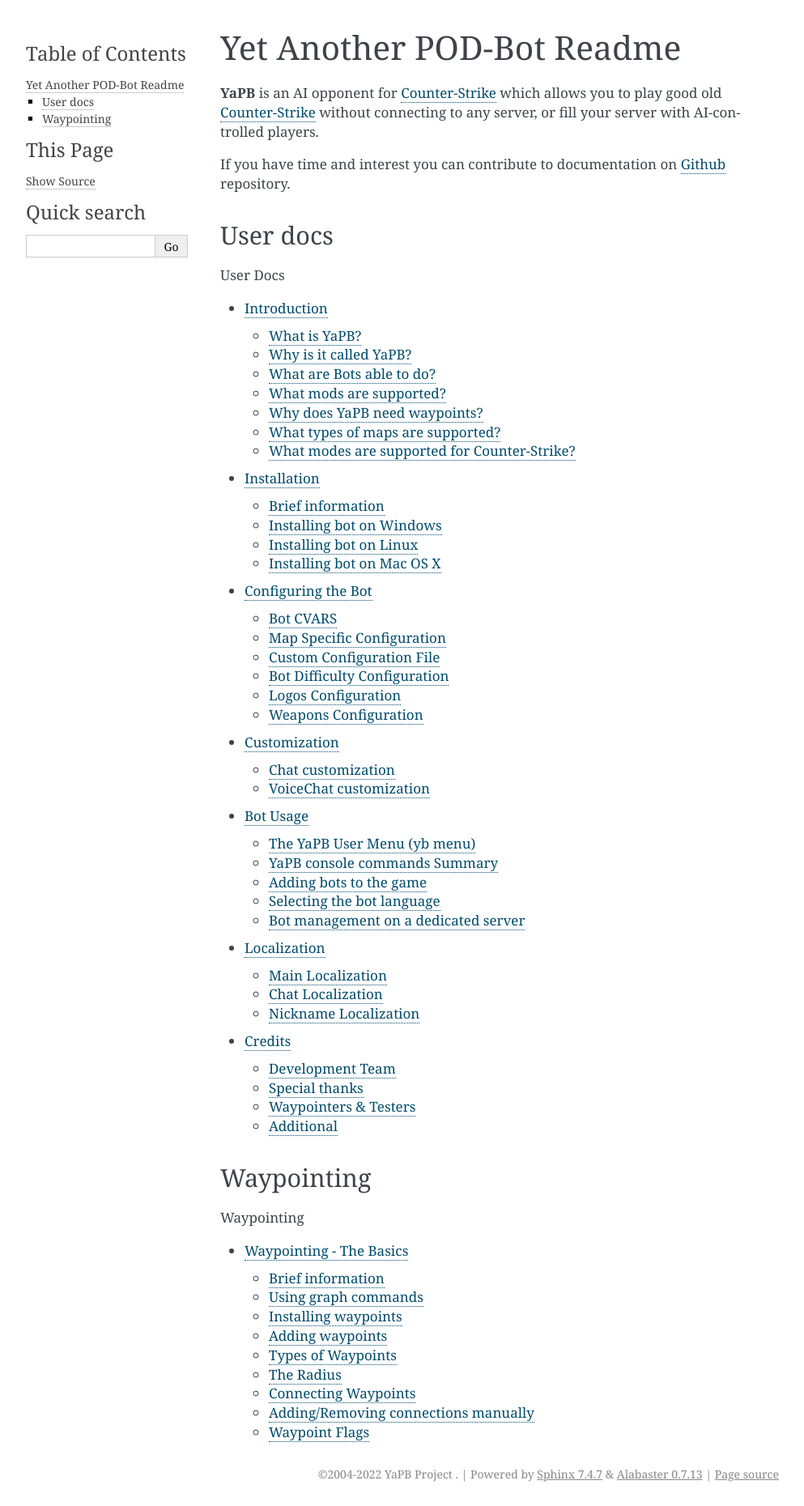
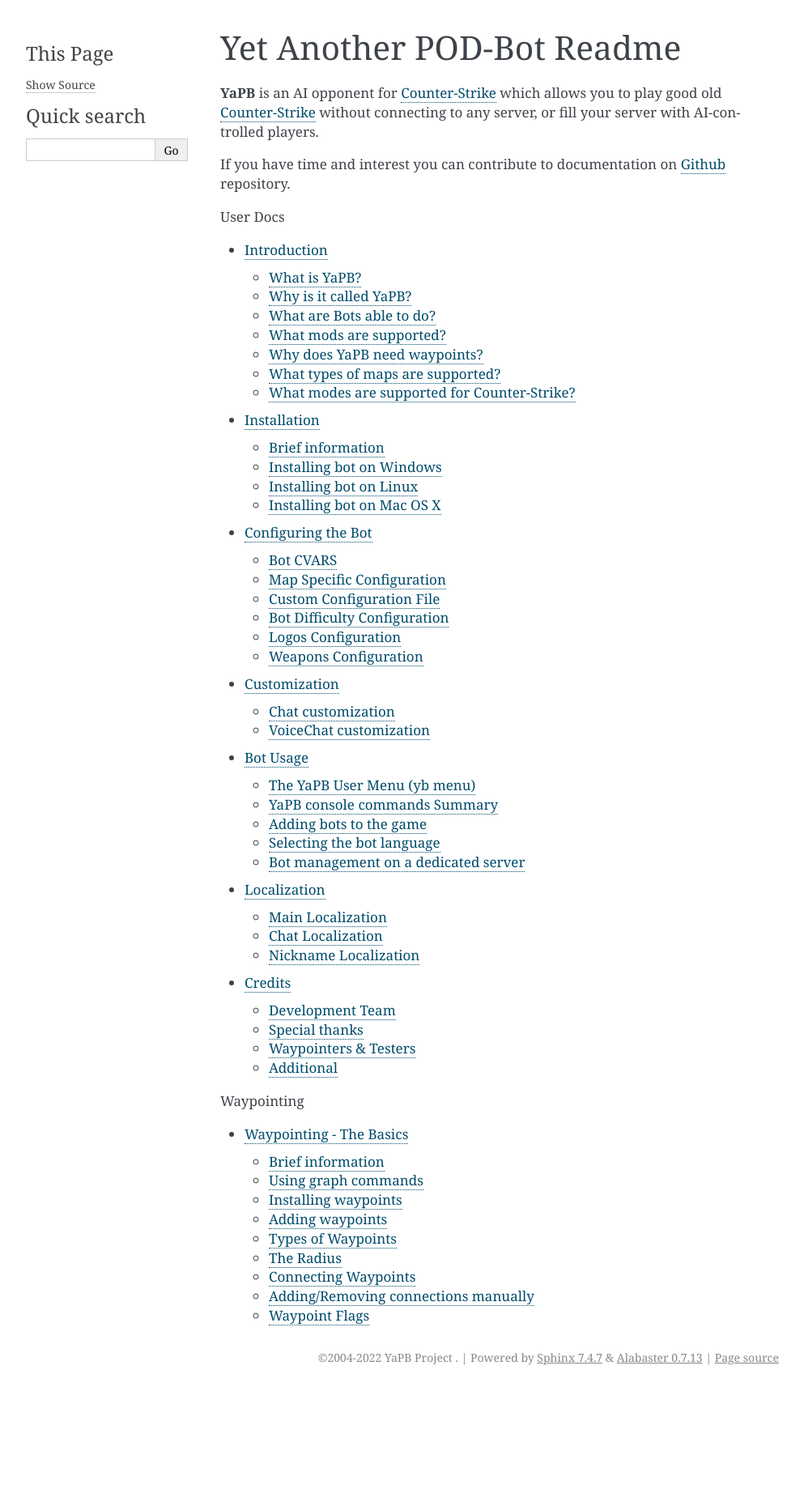
Before and after one commit to yapb/docs, a Sphinx documentation site: the page built from docs/index.rst, in a window 1280 px wide. Shown: the whole page at 81% size, without its empty margins (148-1141 px from the left). Built offline with Sphinx 7.4.7, drawn with Linux system fonts in a browser that asks for light colours; after the commit the page ends 1716 px from its top, so only the background shows below that.

Commit message:
Update index.rst

```diff
--- a/docs/index.rst
+++ b/docs/index.rst
@@ -8,12 +8,5 @@
 .. _Counter-Strike: https://store.steampowered.com/app/10/CounterStrike/
 .. _Github: https://github.com/yapb/docs
 
-User docs
----------
-
 .. include:: toc-user.rst
-
-Waypointing
-------------------
-
 .. include:: toc-waypointing.rst
```
